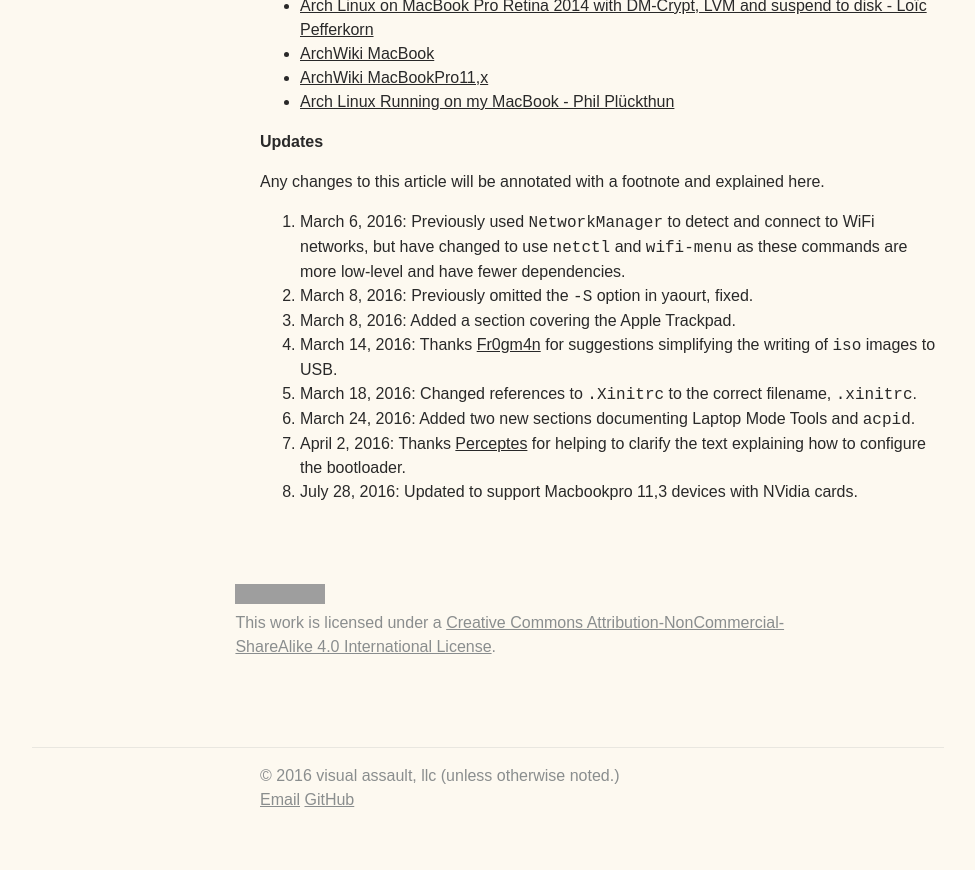
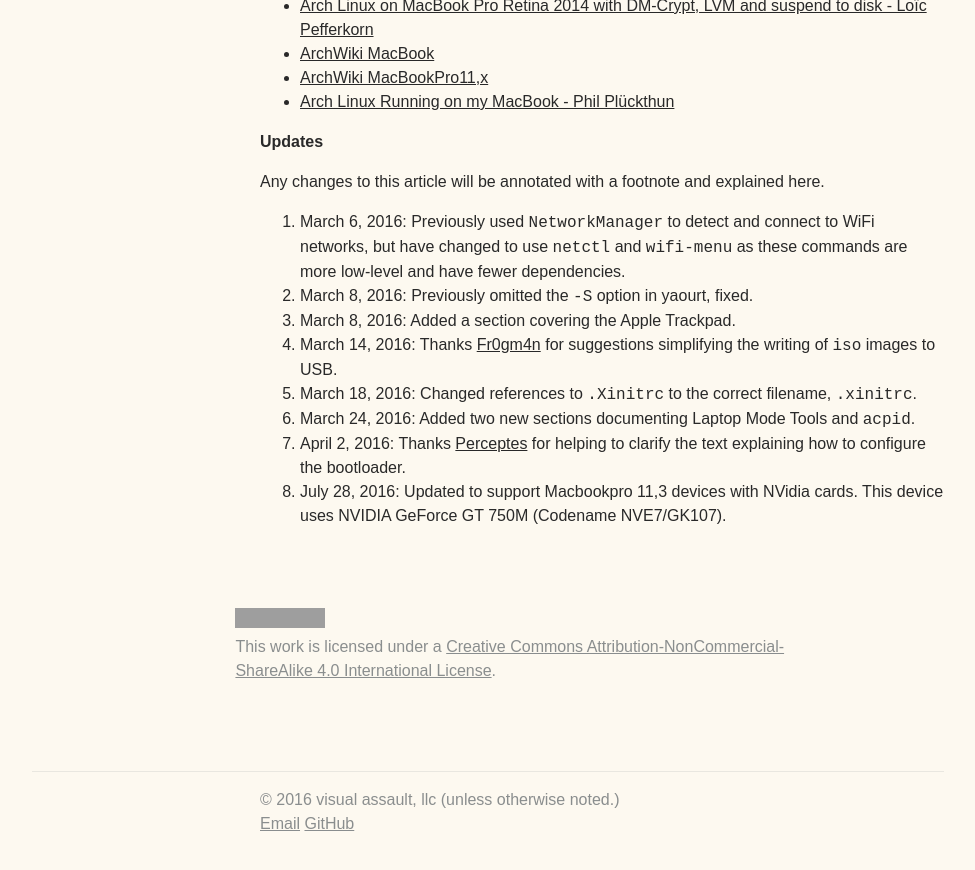
Before and after one commit to visual-assault/visual-assault.github.io, a Jekyll site: the page built from _posts/2016-03-07-install-encrypted-arch-linux-on-apple-macbook-pro.md, in a window 1280 px wide and 900 px high, scrolled down 27764 px. Shown: the top 870 px of the window, without its empty margins (152-1127 px from the left). Built offline with Jekyll 4.4.1, drawn with Linux system fonts in a browser that asks for light colours; grey boxes are pictures that could not be loaded.

Commit message:
Added codename

```diff
--- a/_posts/2016-03-07-install-encrypted-arch-linux-on-apple-macbook-pro.md
+++ b/_posts/2016-03-07-install-encrypted-arch-linux-on-apple-macbook-pro.md
@@ -1484,5 +1484,5 @@
    for helping to clarify the text explaining how to configure the bootloader.
    </div>
 1. <div id="8"><a name="8"></a>
-   July 28, 2016: Updated to support Macbookpro 11,3 devices with NVidia cards.
+   July 28, 2016: Updated to support Macbookpro 11,3 devices with NVidia cards. This device uses NVIDIA GeForce GT 750M (Codename NVE7/GK107).
    </div>
```
